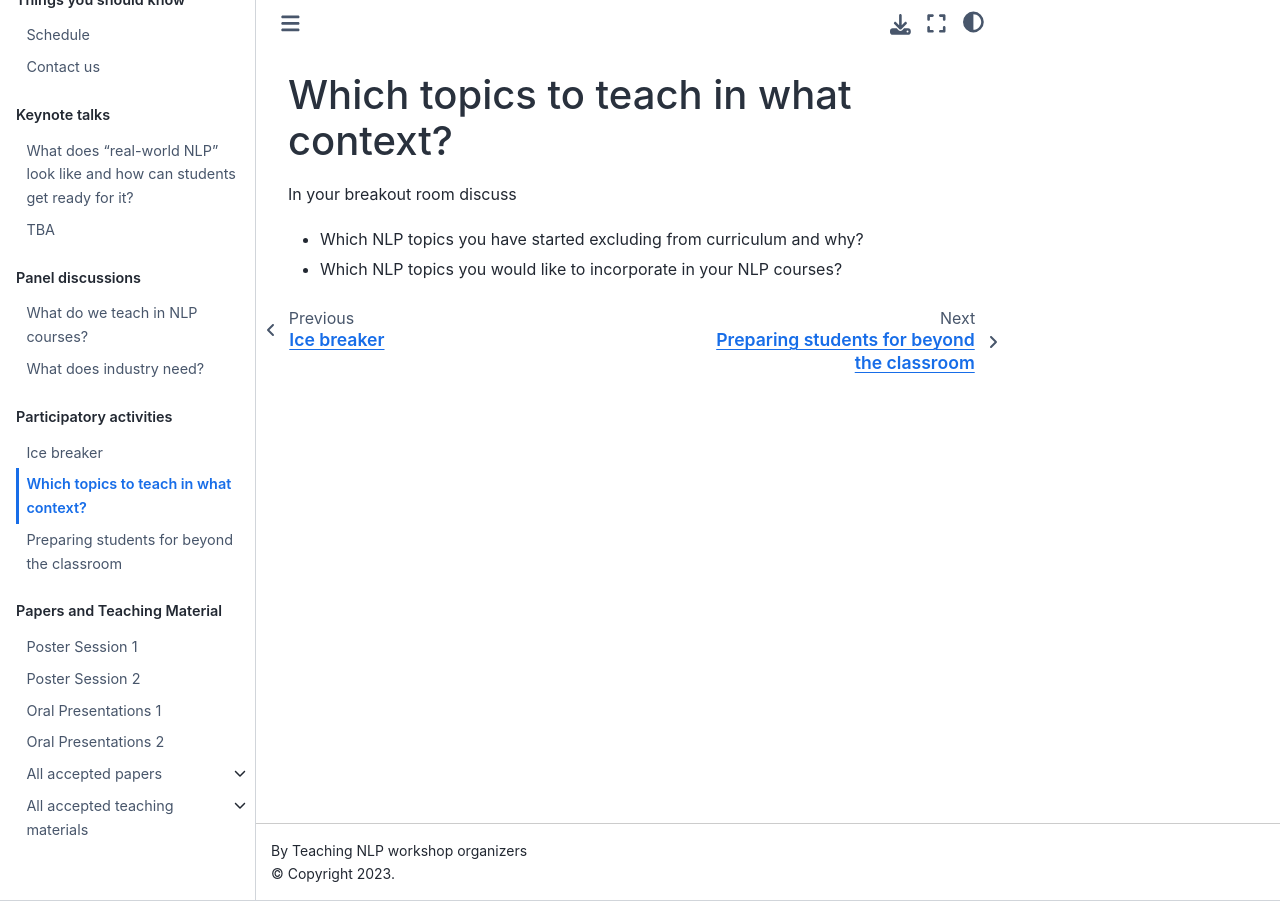
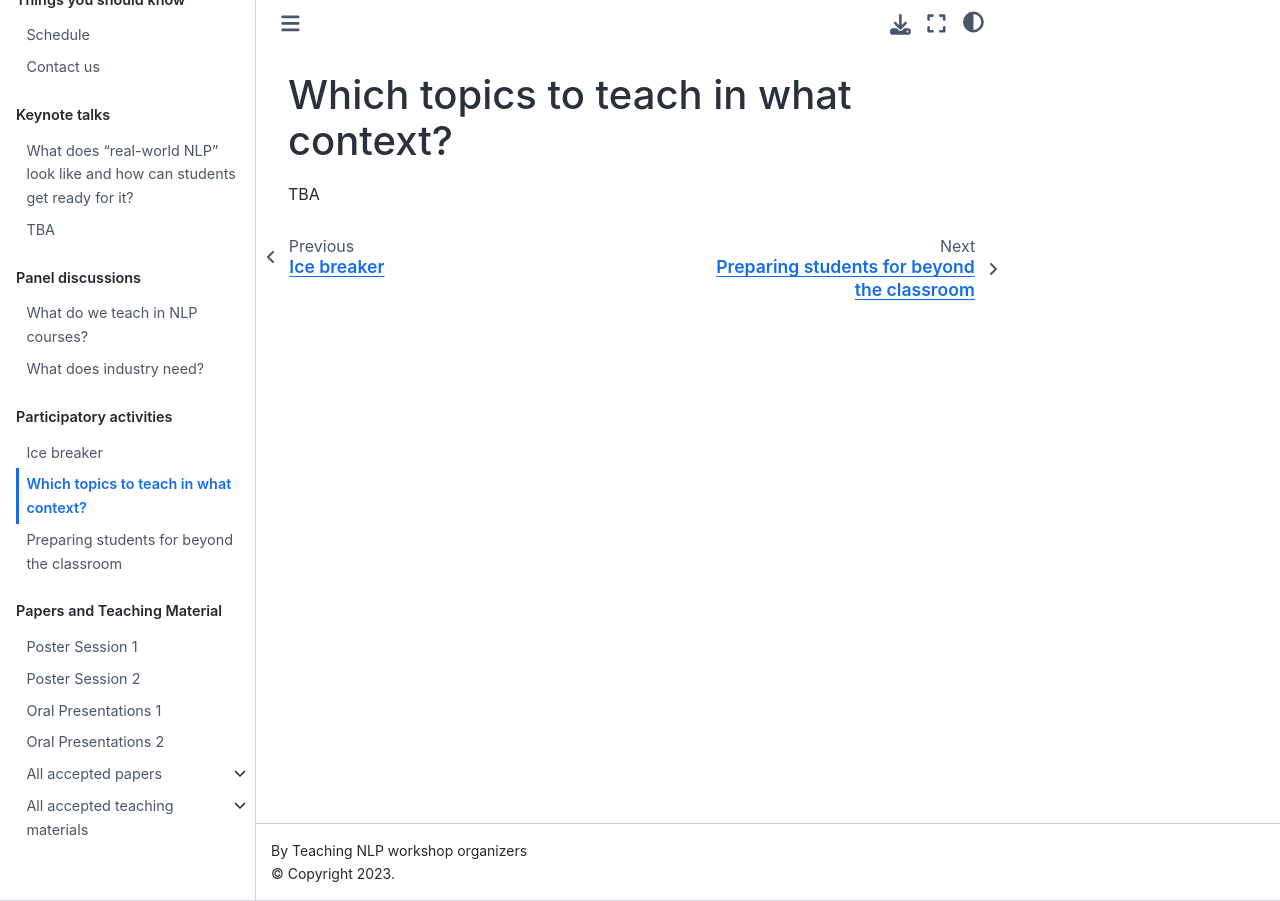
Before and after one commit to TeachingNLP/workshop-book, a Jupyter Book: the page built from activities/core-topics.md, in a window 1280 px wide. Built offline with Jupyter Book 1.0.4 settings and Sphinx 7.4.7 and the Sphinx Book theme 1.1.4, drawn with Linux system fonts in a browser that asks for light colours.

Commit message:
updating

```diff
--- a/activities/core-topics.md
+++ b/activities/core-topics.md
@@ -1,6 +1,3 @@
 # Which topics to teach in what context?
 
-
-In your breakout room discuss
-- Which NLP topics you have started excluding from curriculum and why?
-- Which NLP topics you would like to incorporate in your NLP courses?
+TBA
```
Also changed, not shown: activities/feedback.md (added, +3 -0 lines), activities/ice-breaker.md (+1 -1 lines), activities/industry-panel-follow-up.md (+2 -0 lines).
